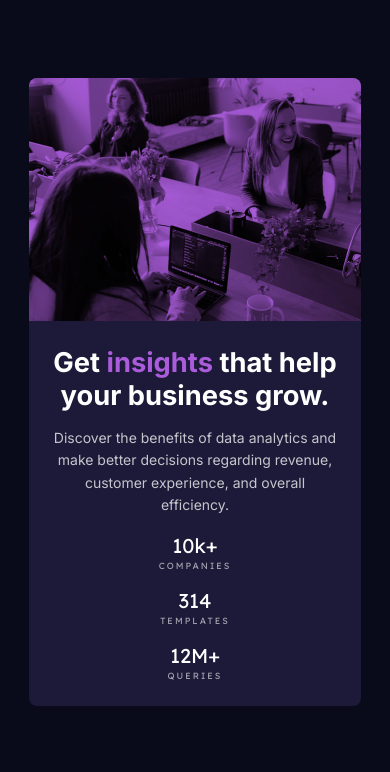
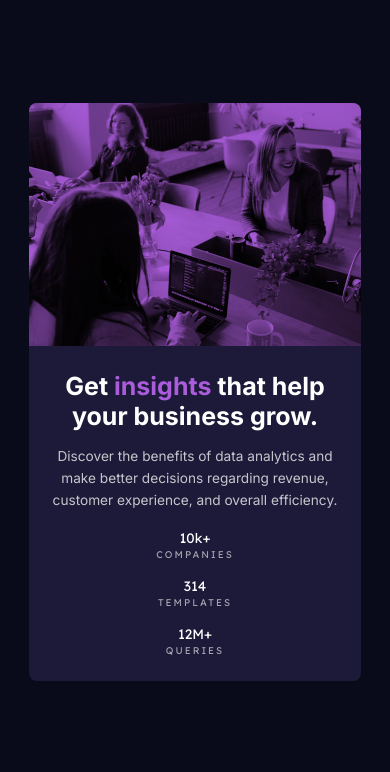
Before and after one commit to DuduMiguel/stats-preview-card-component-main, a plain HTML site: page index.html in a window 390 px wide. Shown: the top 772 px of the page. Drawn offline with nearby package versions, Linux system fonts and the light colour scheme.

Commit message:
fix some issues

```diff
--- a/style.css
+++ b/style.css
@@ -60,7 +60,7 @@ body {
     border-radius: 8px;
     align-self: center;
     display: grid;
-    grid-template-columns: [col1-start] minmax(1fr,350px) [col1-end];
+    grid-template-columns: [col1-start] auto [col1-end];
     grid-template-rows: [row1-start] auto [row1-end row2-start] auto [row2-end];
 }
 
@@ -87,7 +87,7 @@ body {
 
 .main-title {
     text-align: center;
-    font-size: clamp(2.7rem, 7vw, 4.7rem);
+    font-size:clamp(2.3rem, 7vw, 2.5rem);
     color: var(--main-heading-color);
     margin-bottom: 1.5rem;
 }
@@ -98,7 +98,7 @@ body {
 
 .main-description {
     text-align: center;
-    font-size: clamp(1.4rem, 3.5vw, 2.2rem);
+    font-size: clamp(1.3rem, 3.5vw, 1.6rem);
     line-height: 1.6;
     color: var(--paragraph-color);
 }
@@ -118,14 +118,14 @@ body {
 }
 
 .stat-number {
-    font-size: clamp(2rem, 2.5vw, 2.4rem);
+    font-size: clamp(1.2rem, 3.5vw, 1.8rem);
     margin-bottom: .2rem;
     color: var(--main-heading-color);
 }
 
 .stat-label {
     text-transform: uppercase;
-    font-size: clamp(.8rem, 2.3vw, 1.6rem);
+    font-size: clamp(.8rem, 2.5vw, 1.4rem);
     letter-spacing: .2rem;
     color: var(--stat-headings-color);
 }
```
